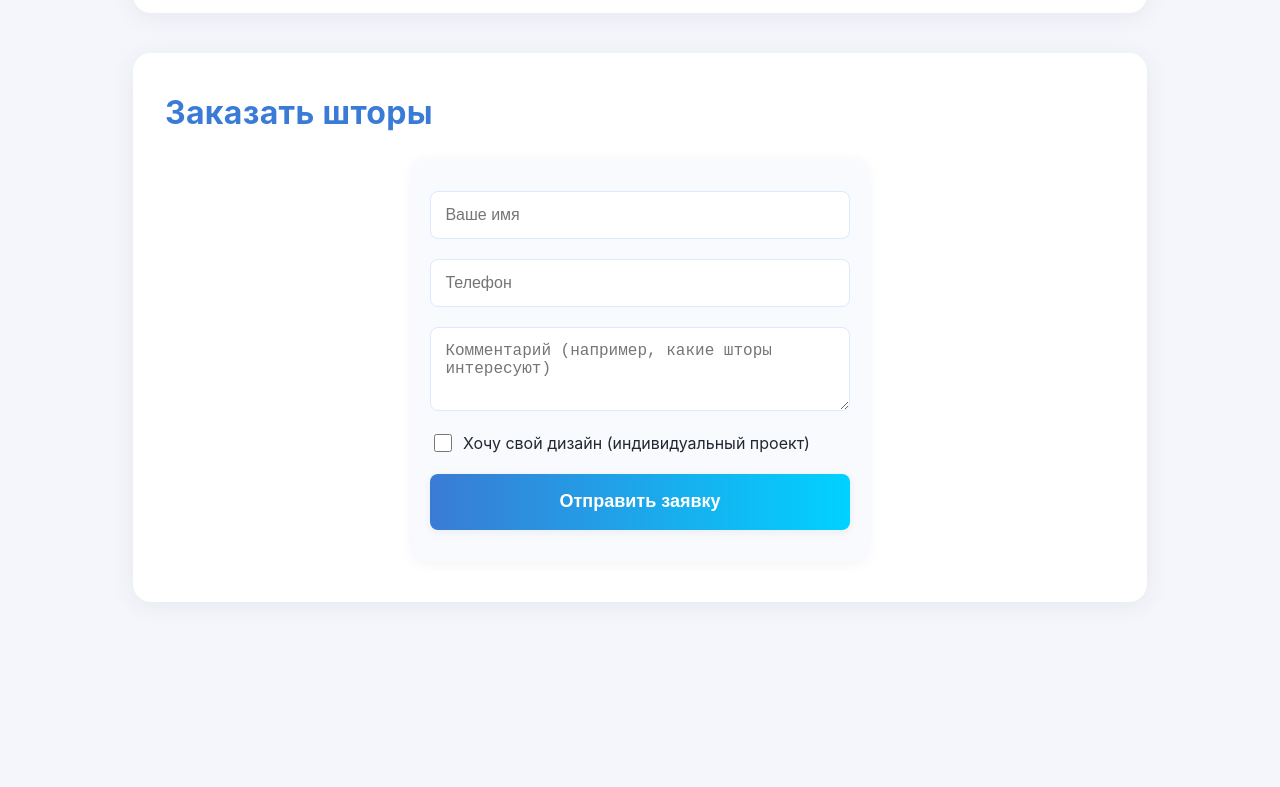
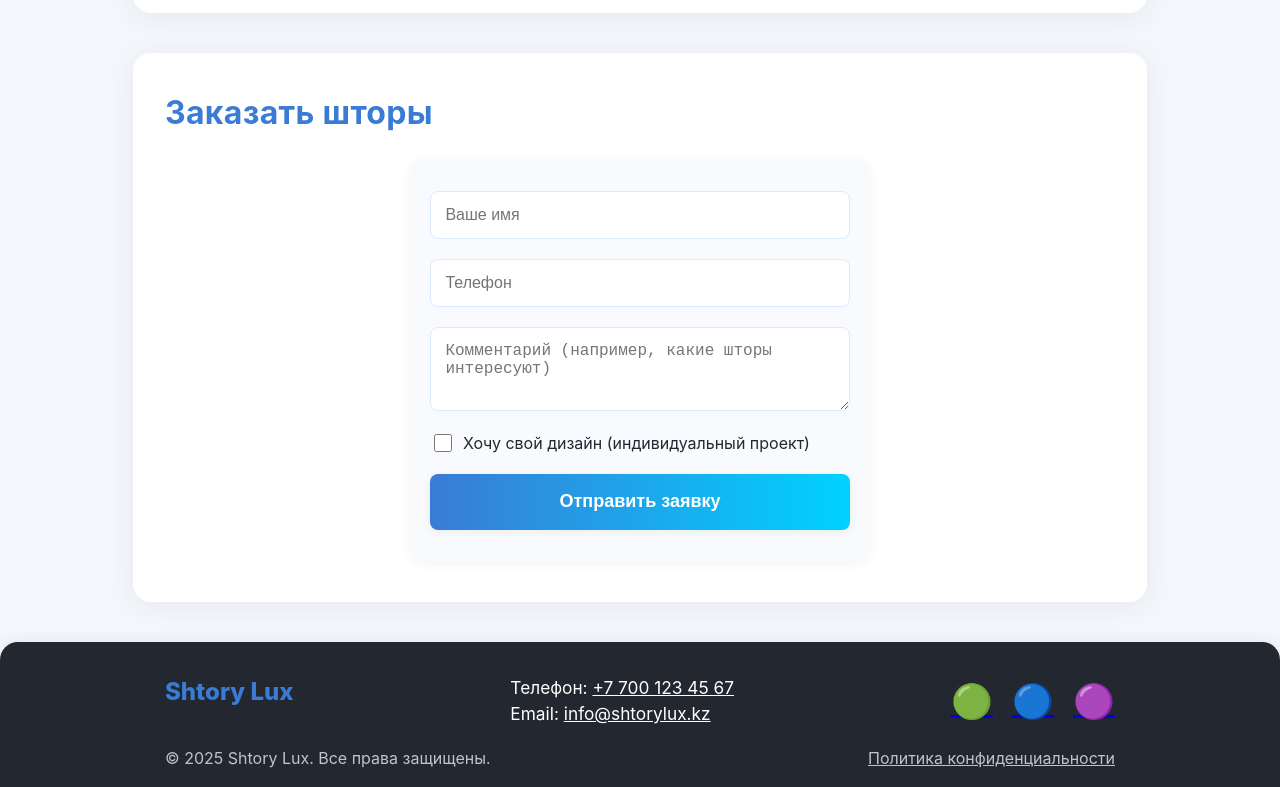
Before and after one commit to Ersss01/Curtain, a React (Create React App) app: page / in a window 1280 px wide. Shown: the part 5036-5823 px from the top of the page. Before the commit the page ends 5678 px from the top, so only its background shows below. Built offline with nearby package versions, Linux system fonts and the light colour scheme; no server answers.

Commit message:
Добавление футера

```diff
--- a/src/App.css
+++ b/src/App.css
@@ -566,3 +566,105 @@ button:hover {
     padding: 0.5rem 1rem;
   }
 }
+
+/* --- Футер --- */
+.main-footer {
+  width: 100%;
+  background: #23272f;
+  color: #fff;
+  margin-top: 2.5rem;
+  padding: 2.2rem 0 1.2rem 0;
+  box-sizing: border-box;
+  border-radius: 18px 18px 0 0;
+  box-shadow: 0 -2px 12px rgba(44,62,80,0.07);
+}
+.footer-content {
+  max-width: 950px;
+  margin: 0 auto;
+  display: flex;
+  justify-content: space-between;
+  align-items: flex-start;
+  flex-wrap: wrap;
+  gap: 2.5rem;
+  padding: 0 1.5rem;
+}
+.footer-brand {
+  font-size: 1.5rem;
+  font-weight: 800;
+  color: #3a7bd5;
+  margin-bottom: 0.7rem;
+}
+.footer-contacts {
+  font-size: 1.08rem;
+  display: flex;
+  flex-direction: column;
+  gap: 0.3rem;
+}
+.footer-contacts a {
+  color: #fff;
+  text-decoration: underline;
+  transition: color 0.18s;
+}
+.footer-contacts a:hover {
+  color: #3a7bd5;
+}
+.footer-socials {
+  display: flex;
+  gap: 1.2rem;
+  align-items: center;
+  margin-top: 0.2rem;
+}
+.footer-social-icon {
+  font-size: 2.1rem;
+  transition: transform 0.18s, filter 0.18s;
+  filter: drop-shadow(0 2px 8px rgba(44,62,80,0.07));
+}
+.footer-social-icon:hover {
+  transform: scale(1.13) translateY(-2px);
+  filter: brightness(1.2);
+}
+.footer-bottom {
+  max-width: 950px;
+  margin: 1.5rem auto 0 auto;
+  display: flex;
+  justify-content: space-between;
+  align-items: center;
+  font-size: 1rem;
+  color: #bfc4c9;
+  padding: 0 1.5rem;
+  flex-wrap: wrap;
+  gap: 1rem;
+}
+.footer-policy {
+  color: #bfc4c9;
+  text-decoration: underline;
+  transition: color 0.18s;
+}
+.footer-policy:hover {
+  color: #3a7bd5;
+}
+@media (max-width: 700px) {
+  .main-footer {
+    border-radius: 12px 12px 0 0;
+    padding: 1.2rem 0 0.7rem 0;
+  }
+  .footer-content {
+    flex-direction: column;
+    align-items: flex-start;
+    gap: 1.2rem;
+    padding: 0 0.7rem;
+  }
+  .footer-brand {
+    font-size: 1.15rem;
+  }
+  .footer-social-icon {
+    font-size: 1.5rem;
+  }
+  .footer-bottom {
+    flex-direction: column;
+    align-items: flex-start;
+    gap: 0.5rem;
+    padding: 0 0.7rem;
+    font-size: 0.95rem;
+  }
+}
--- a/src/App.js
+++ b/src/App.js
@@ -75,6 +75,25 @@ function App() {
         <h2>{t.orderTitle}</h2>
         <OrderForm />
       </section>
+      {/* Футер */}
+      <footer className="main-footer">
+        <div className="footer-content">
+          <div className="footer-brand">Shtory Lux</div>
+          <div className="footer-contacts">
+            <div>Телефон: <a href="tel:+77001234567">+7 700 123 45 67</a></div>
+            <div>Email: <a href="mailto:info@shtorylux.kz">info@shtorylux.kz</a></div>
+          </div>
+          <div className="footer-socials">
+            <a href="https://wa.me/77001234567" target="_blank" rel="noopener noreferrer" aria-label="WhatsApp" className="footer-social-icon">🟢</a>
+            <a href="https://t.me/yourtelegram" target="_blank" rel="noopener noreferrer" aria-label="Telegram" className="footer-social-icon">🔵</a>
+            <a href="https://instagram.com/yourinsta" target="_blank" rel="noopener noreferrer" aria-label="Instagram" className="footer-social-icon">🟣</a>
+          </div>
+        </div>
+        <div className="footer-bottom">
+          <span>© {new Date().getFullYear()} Shtory Lux. Все права защищены.</span>
+          <a href="#" className="footer-policy">Политика конфиденциальности</a>
+        </div>
+      </footer>
     </div>
   );
 }
```
